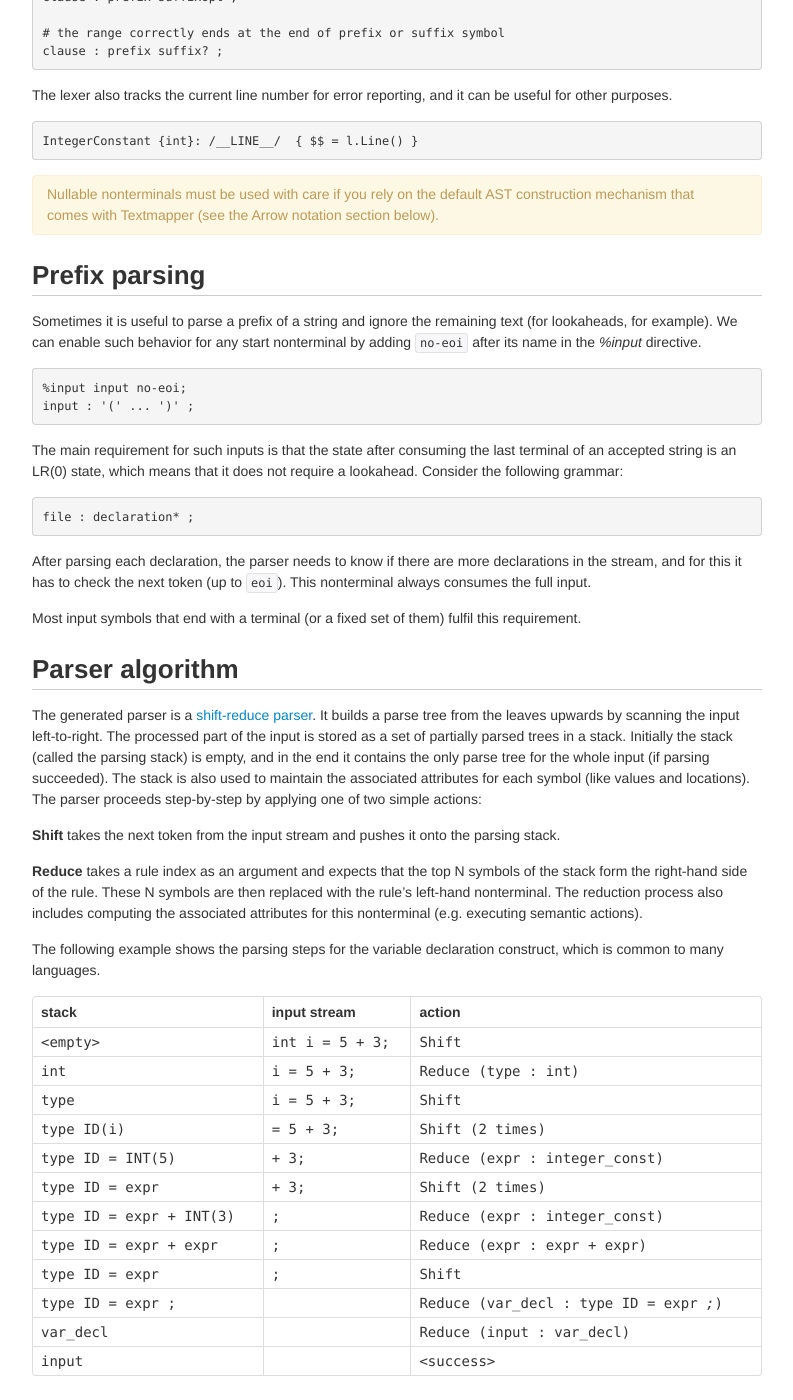
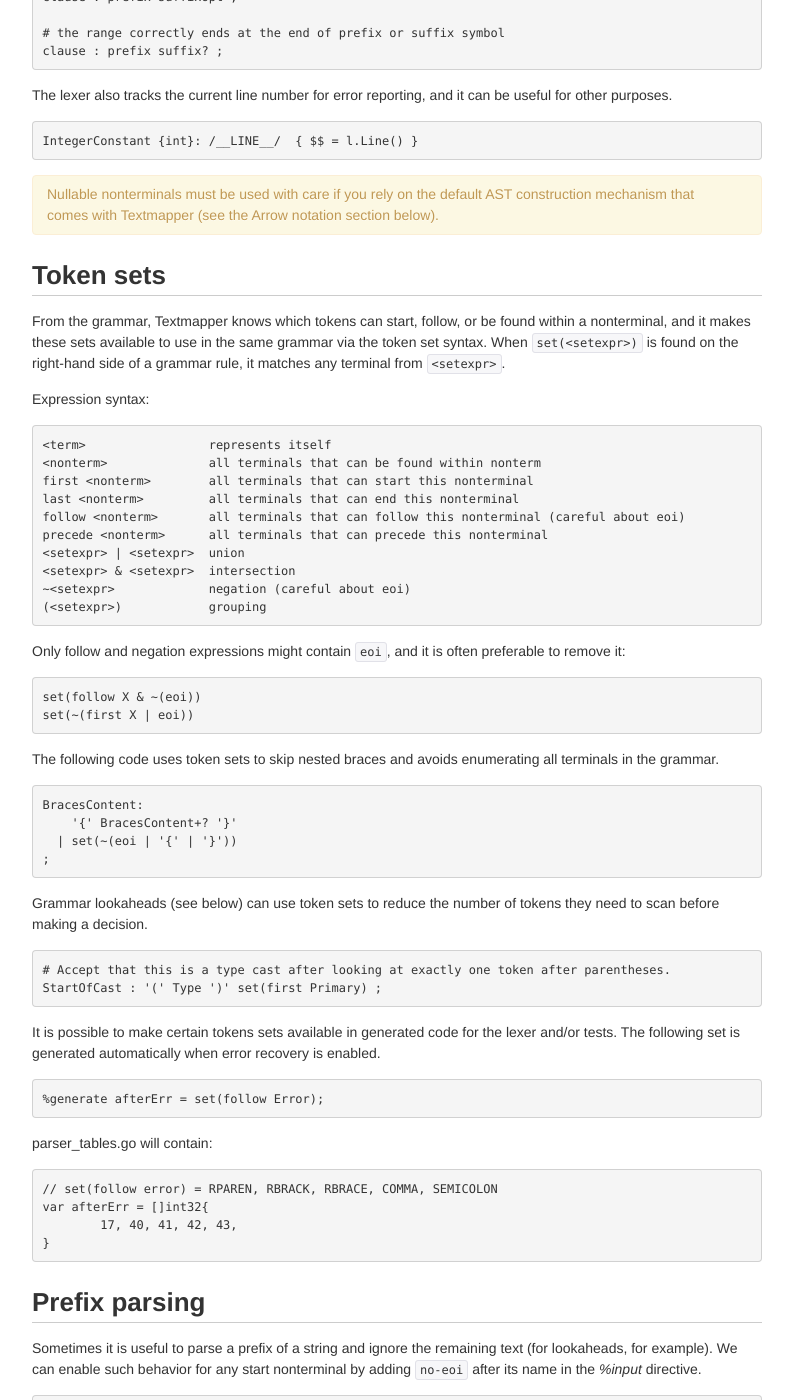
Before and after one commit to inspirer/textmapper, a Jekyll site: the page built from documentation.md, in a window 1280 px wide and 1400 px high, scrolled down 11158 px. Shown: the whole window, without its empty margins (243-1036 px from the left). Built offline with Jekyll 4.4.1, drawn with Linux system fonts in a browser that asks for light colours.

Commit message:
Add a section about token sets.

```diff
--- a/documentation.md
+++ b/documentation.md
@@ -445,6 +445,51 @@ The lexer also tracks the current line number for error reporting, and it can be
 Nullable nonterminals must be used with care if you rely on the default AST construction mechanism that comes with Textmapper (see the Arrow notation section below).
 {:.alert .alert-warning}
 
+## Token sets
+
+From the grammar, Textmapper knows which tokens can start, follow, or be found within a nonterminal, and it makes these sets available to use in the same grammar via the token set syntax. When `set(<setexpr>)` is found on the right-hand side of a grammar rule, it matches any terminal from `<setexpr>`.
+
+Expression syntax:
+
+	<term>                 represents itself
+	<nonterm>              all terminals that can be found within nonterm
+	first <nonterm>        all terminals that can start this nonterminal
+	last <nonterm>         all terminals that can end this nonterminal
+	follow <nonterm>       all terminals that can follow this nonterminal (careful about eoi)
+	precede <nonterm>      all terminals that can precede this nonterminal
+	<setexpr> | <setexpr>  union
+	<setexpr> & <setexpr>  intersection
+	~<setexpr>             negation (careful about eoi)
+	(<setexpr>)            grouping
+
+Only follow and negation expressions might contain `eoi`, and it is often preferable to remove it:
+
+	set(follow X & ~(eoi))
+	set(~(first X | eoi))
+
+The following code uses token sets to skip nested braces and avoids enumerating all terminals in the grammar.
+
+	BracesContent:
+	    '{' BracesContent+? '}'
+	  | set(~(eoi | '{' | '}'))
+	;
+
+Grammar lookaheads (see below) can use token sets to reduce the number of tokens they need to scan before making a decision.
+
+	# Accept that this is a type cast after looking at exactly one token after parentheses.
+	StartOfCast : '(' Type ')' set(first Primary) ;
+
+It is possible to make certain tokens sets available in generated code for the lexer and/or tests. The following set is generated automatically when error recovery is enabled.
+
+	%generate afterErr = set(follow Error);
+
+parser_tables.go will contain:
+
+	// set(follow error) = RPAREN, RBRACK, RBRACE, COMMA, SEMICOLON
+	var afterErr = []int32{
+		17, 40, 41, 42, 43,
+	}
+
 ## Prefix parsing
 
 Sometimes it is useful to parse a prefix of a string and ignore the remaining text (for lookaheads, for example). We can enable such behavior for any start nonterminal by adding `no-eoi` after its name in the _%input_ directive.
```
